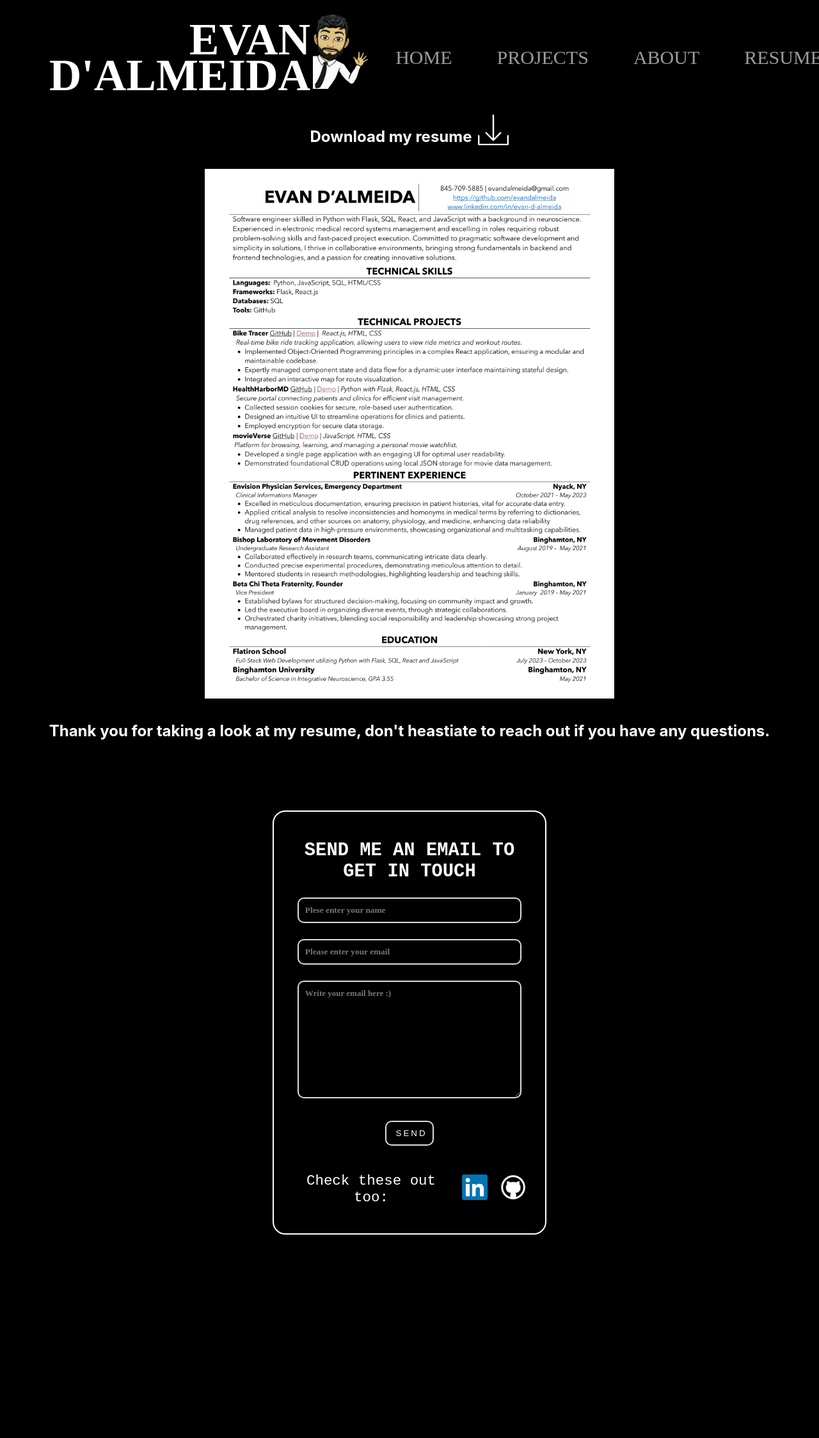
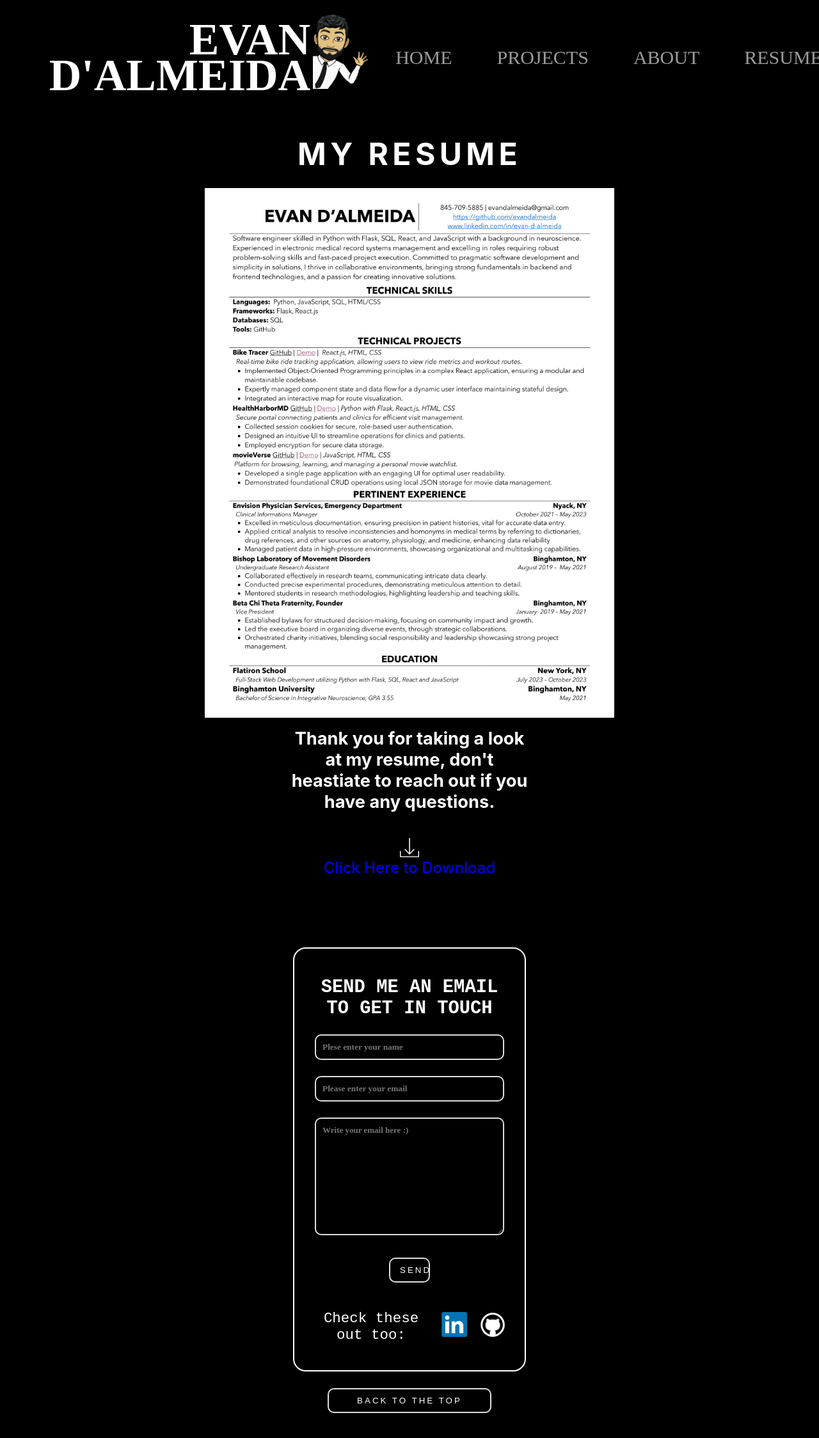
Before and after one commit to evandalmeida/portfolio_website, a React (Create React App) app: page /resume in a window 1280 px wide. Shown: the top 2248 px of the page at 64% size. Before the commit the page ends 1980 px from the top, so only its background shows below. Built offline with nearby package versions, Linux system fonts and the light colour scheme; no server answers.

Commit message:
resume formatted

```diff
--- a/src/App.js
+++ b/src/App.js
@@ -9,10 +9,18 @@ import Resume from './components/Resume'
 import Footer from './components/Footer'
 
 function App() {
+
+  const scrollToTop = () => {
+    window.scrollTo({
+        top: 0,
+        behavior: "smooth"
+    });
+};
+
   return (
     <div className="App">
       <BrowserRouter>
-      <NavBar/>
+      <NavBar scrollToTop={scrollToTop} />
           <Routes>
             <Route
               index='true'
@@ -32,7 +40,7 @@ function App() {
               element={<Resume />}
               />
           </Routes>
-        <Footer/>
+        <Footer scrollToTop={scrollToTop}/>
       </BrowserRouter>
     </div>
   );
--- a/src/components/CSS/footer.css
+++ b/src/components/CSS/footer.css
@@ -1,18 +1,18 @@
 .footer {
-    margin: 10vh auto 5vh;
+    margin: 10vh auto 1vh;
+    width: 30vw;
     display: flex;
     text-align: center;
     justify-content: center;
     bottom: 0;
     font-family: 'Courier New', monospace;
-
     font-size: larger;
 }
 
 .form-container {
     padding: 20px;
     margin: 10px;
-    width: 30%;
+
     box-shadow: 0 2px 5px rgba(0,0,0,0.1);
     border: 2px solid white;
     border-radius: 20px;
@@ -127,3 +127,22 @@
         gap: 10px;
     }
 }
+
+
+
+.footer-cont {
+    display: flex;
+    flex-direction: column;
+}
+
+.top {
+    background-color: black;
+    color: white;
+    padding: 10px 15px;
+    margin: 1vh auto 10vh;
+    border: 2px solid #ddd;
+    border-radius: 10px;
+    cursor: pointer;
+    width: 20%;
+    letter-spacing: 3px;
+}
--- a/src/components/CSS/home.css
+++ b/src/components/CSS/home.css
@@ -37,4 +37,5 @@
     width: 50%;
     font-size: 30px;
     min-height: 10vh;
+    margin-bottom: 14vh;
 }
--- a/src/components/CSS/projects.css
+++ b/src/components/CSS/projects.css
@@ -11,9 +11,8 @@
 .showcase {
     display: flex;
     flex-direction: row;
-    align-items: center;
-    justify-content: space-around;
-    gap: 10vw;
+    align-items: flex-start;
+    gap: 3vw;
 }
 
 .BTP h1, .HHMDP h1, .MVP h1 {
@@ -29,7 +28,7 @@
 }
 
 .HHMDP img, .MVP img {
-    width: 30vw;
+    width: 40vw;
     height: auto;
     border-radius: 10px;
 }
@@ -42,8 +41,8 @@
 }
 
 .BTP video {
-    width: auto;
-    height: 600px;
+    width: 19vw;
+    height: auto;
     border-radius: 10px;
 }
 
--- a/src/components/CSS/resume.css
+++ b/src/components/CSS/resume.css
@@ -1,3 +1,9 @@
+.resume-header {
+    font-size: 3rem;
+    letter-spacing: .5vw;
+    margin-bottom: 1vh;
+}
+
 .resume-container {
     display: flex;
     flex-direction: column;
@@ -5,30 +11,55 @@
     gap: 2vh;
 }
 
-.resume-container-text h2 {
-    text-align: center;
-    font-size: larger;
-}
-
 .resume-image-container {
     display: flex;
     align-self: center;
     justify-content: center;
-}
-
-.resume-download-button {
-    display: flex;
-    flex-direction: row;
-    gap: 10px;
-    align-self: center;
-    justify-content: center; /* Centering the button */
+    margin-bottom: 0px;
 }
 
 .resume-image {
-    width: 50%;
+    width: 50vw;
+    margin-bottom: 0px;
+}
+
+
+.resume-end-text {
+    display: flex;
+    flex-direction: column;
+    width: 50vw;
+    align-items: center;
+}
+
+.resume-ty {
+    font-size: 1.7rem;
+    width: 30vw;
+    text-align: center;
+    margin-bottom: 5vh;
+    margin-top: 0px;
+}
+
+.download-button {
+    display: flex;
+    flex-direction: column;
+    align-items: center;
+    text-decoration: none;
+}
+
+.download-img {
+    width: 30px;
+    height: auto;
+    padding: 0px;
+}
+
+.resume-download {
+    font-weight: 500;
+    margin-top: 2px;
+    font-size: 1.5rem;
+    text-align: center;
 
 }
 
-.pointer {
-    align-self: flex-end;
+.download-button h2:visited {
+    color: greenyellow;
 }
--- a/src/components/Footer.js
+++ b/src/components/Footer.js
@@ -5,7 +5,7 @@ import linkedin from '../assets/icons/linkedinlogo.png'
 import github from '../assets/icons/githublogo.png'
 import "./CSS/footer.css"
 
-const Footer = () => {
+export default function Footer ({scrollToTop}) {
     const form = useRef();
     const [show, setShow] = useState(false);
 
@@ -26,6 +26,10 @@ const Footer = () => {
 };
 
     return (
+        <div className='footer-cont'>
+
+
+
             <div className="footer">
                 <div className="form-container">
                     <h2 className="footer-header">SEND ME AN EMAIL TO GET IN TOUCH</h2>
@@ -42,10 +46,10 @@ const Footer = () => {
 
                     <div className="logos-container">
                         <h3> Check these out too: </h3>
-                    <a href="https://www.linkedin.com/in/evan-d-almeida/" target="_blank">
+                        <a href="https://www.linkedin.com/in/evan-d-almeida/">
                             <img className="linkedin-logo" src={linkedin} alt="linkedin"/>
                         </a>
-                    <a href="https://github.com/evandalmeida"  target="_blank">
+                        <a href="https://github.com/evandalmeida">
                             <img className="github-logo" src={github} alt="github"/>
                         </a>
                     </div>
@@ -53,7 +57,7 @@ const Footer = () => {
                 </div>
                 <MsgModal show={show} onHide={() => setShow(false)} />
             </div>
+            <button className='top' onClick={scrollToTop}> BACK TO THE TOP </button>
+        </div>
     );
 };
-
-export default Footer;
--- a/src/components/NavBar.js
+++ b/src/components/NavBar.js
@@ -3,14 +3,9 @@ import {Link} from 'react-router-dom'
 import BELogo from "../assets/BE-hi.png"
 import './CSS/navBar.css'
 
-function NavBar() {
+function NavBar({scrollToTop}) {
 
-    const scrollToTop = () => {
-        window.scrollTo({
-            top: 0,
-            behavior: "smooth"
-        });
-    };
+
 
 
     return (
--- a/src/components/Projects/BTProject.js
+++ b/src/components/Projects/BTProject.js
@@ -10,7 +10,7 @@ export const BTProject = () => {
     return (
         <div className="BTP">
             <div className='demo-cont'>
-                <video src={imgURL} alt="demo"></video>
+                <video src={imgURL} alt="demo" loop autoPlay></video>
             </div>
             <div className='description'>
                 <h1>Bike Tracer</h1>
--- a/src/components/Resume.js
+++ b/src/components/Resume.js
@@ -7,17 +7,16 @@ import './CSS/resume.css'
 export const Resume = () => {
     return(
             <div className="resume-container">
-                <div className = "resume-download-button">
-                    <h2 className="resume-head">Download my resume </h2>
-                    <a href={resume} download="Evan D'Alemida's Resume">
-                        <img className='download' src={download} alt="download" />
-                    </a>
-                </div>
+                <h1 className='resume-header'>MY RESUME</h1>
                 <div className="resume-image-container">
                     <img className="resume-image" src={my_resume} alt="Resume" />
                 </div>
-                <div className='.resume-container-text '>
-                    <h2>Thank you for taking a look at my resume, don't heastiate to reach out if you have any questions.</h2>
+                <div className='resume-end-text'>
+                    <h2 className='resume-ty'>Thank you for taking a look at my resume, don't heastiate to reach out if you have any questions.</h2>
+                    <a className='download-button' href={resume} download="Evan D'Alemida's Resume">
+                        <img className='download-img' src={download} alt="download" />
+                        <h2 className="resume-download">Click Here to Download</h2>
+                    </a>
                 </div>
             </div>
     )
```
Lines whose indentation alone changed are shown as unchanged.
